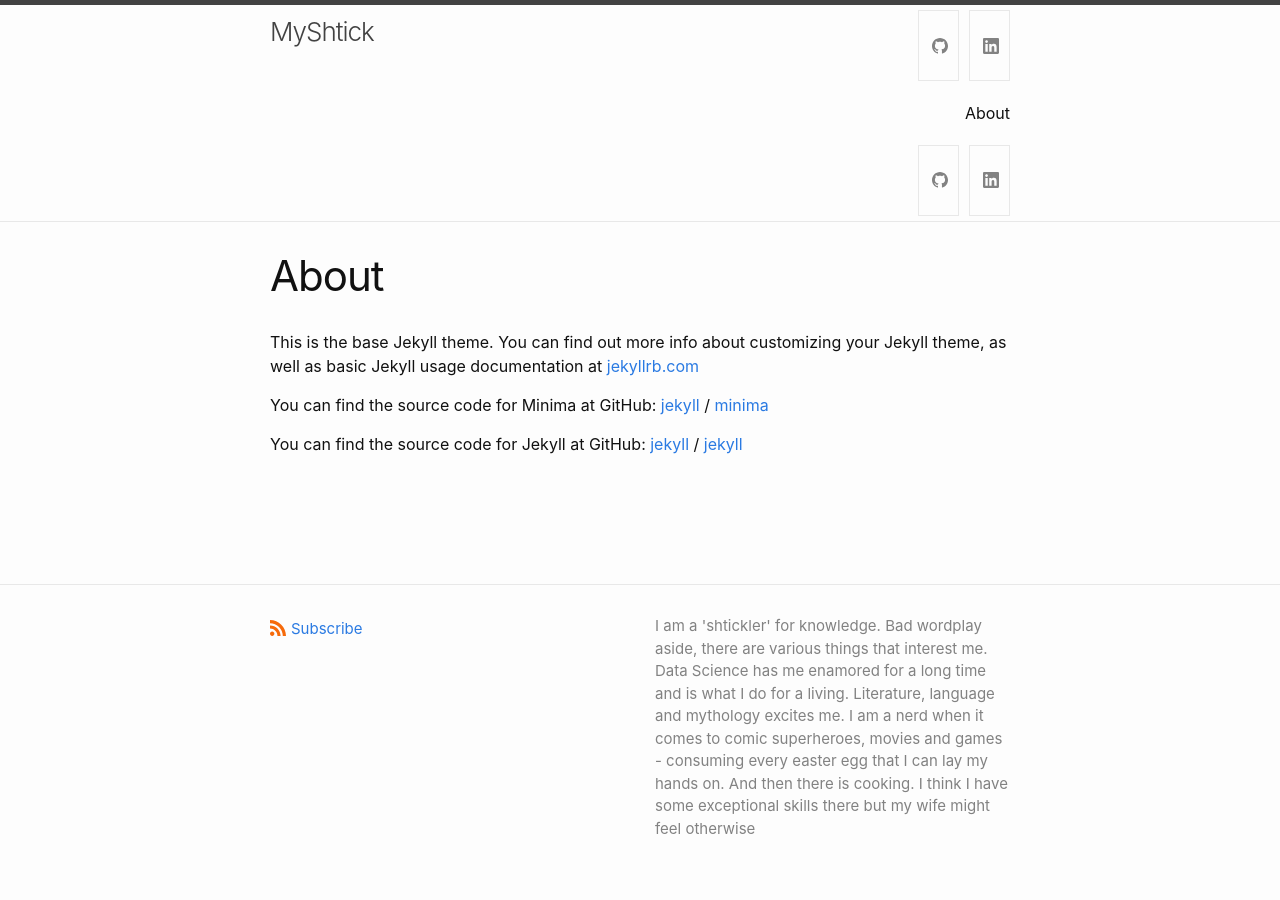
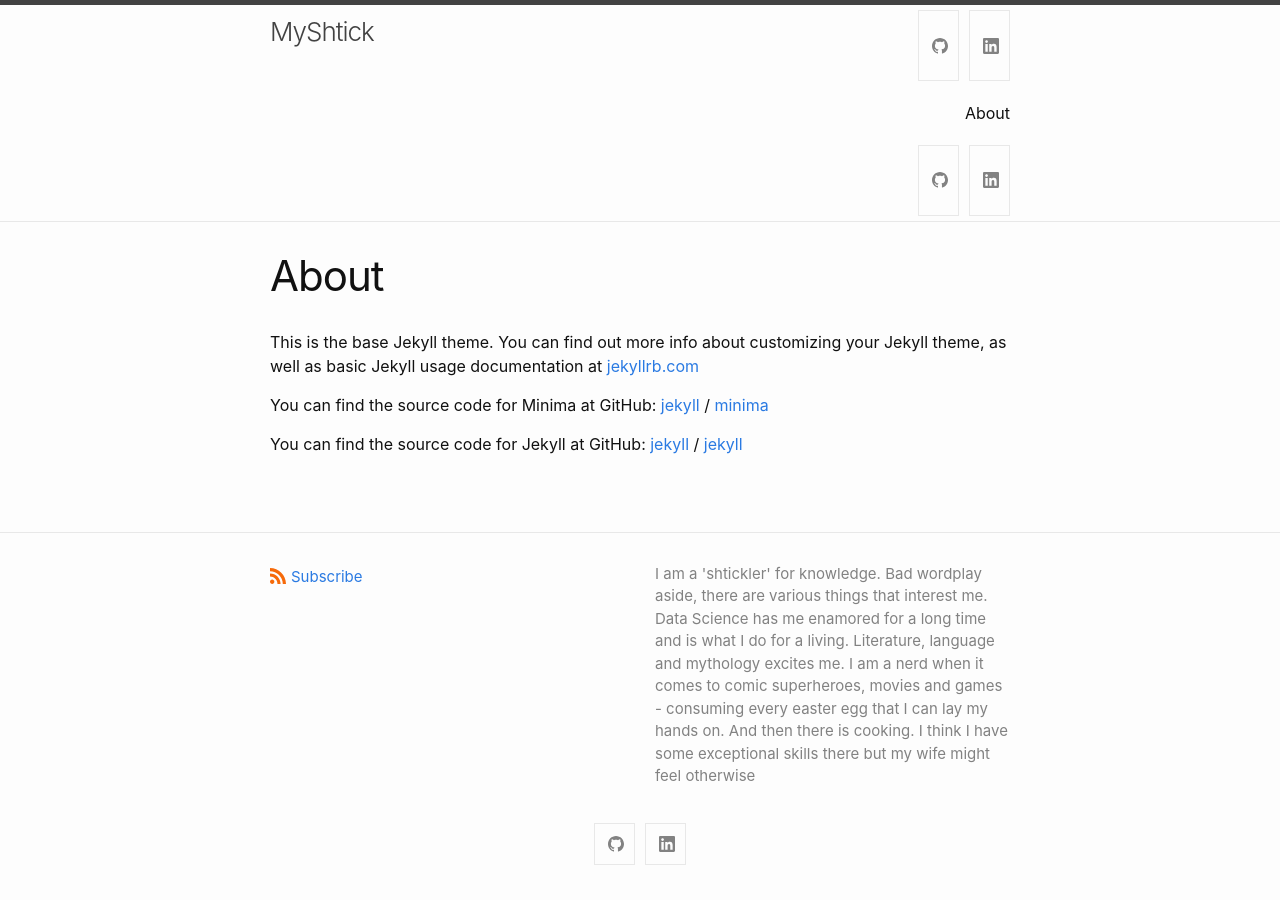
Before and after one commit to nitinrawatiitd/nitinrawatiitd.github.io, a Jekyll site: the page built from docs/about.markdown, in a window 1280 px wide. Built offline with Jekyll 4.4.1, drawn with Linux system fonts in a browser that asks for light colours.

Commit message:
Testing position of social links

```diff
--- a/docs/_includes/footer.html
+++ b/docs/_includes/footer.html
@@ -28,9 +28,9 @@
       </div>
     </div>
 
-    <!-- <div class="social-links">
+    <div class="social-links">
       {%- include social.html -%}
-    </div> -->
+    </div>
 
   </div>
 
```
